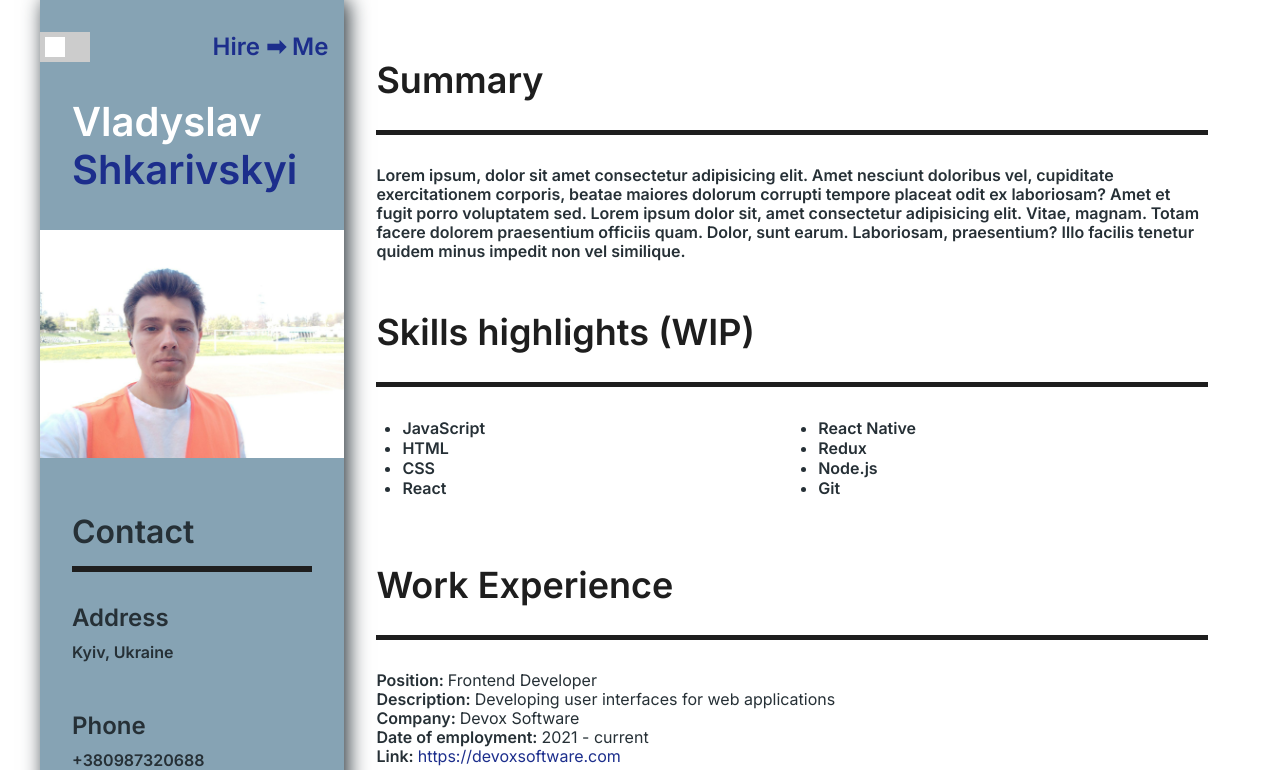
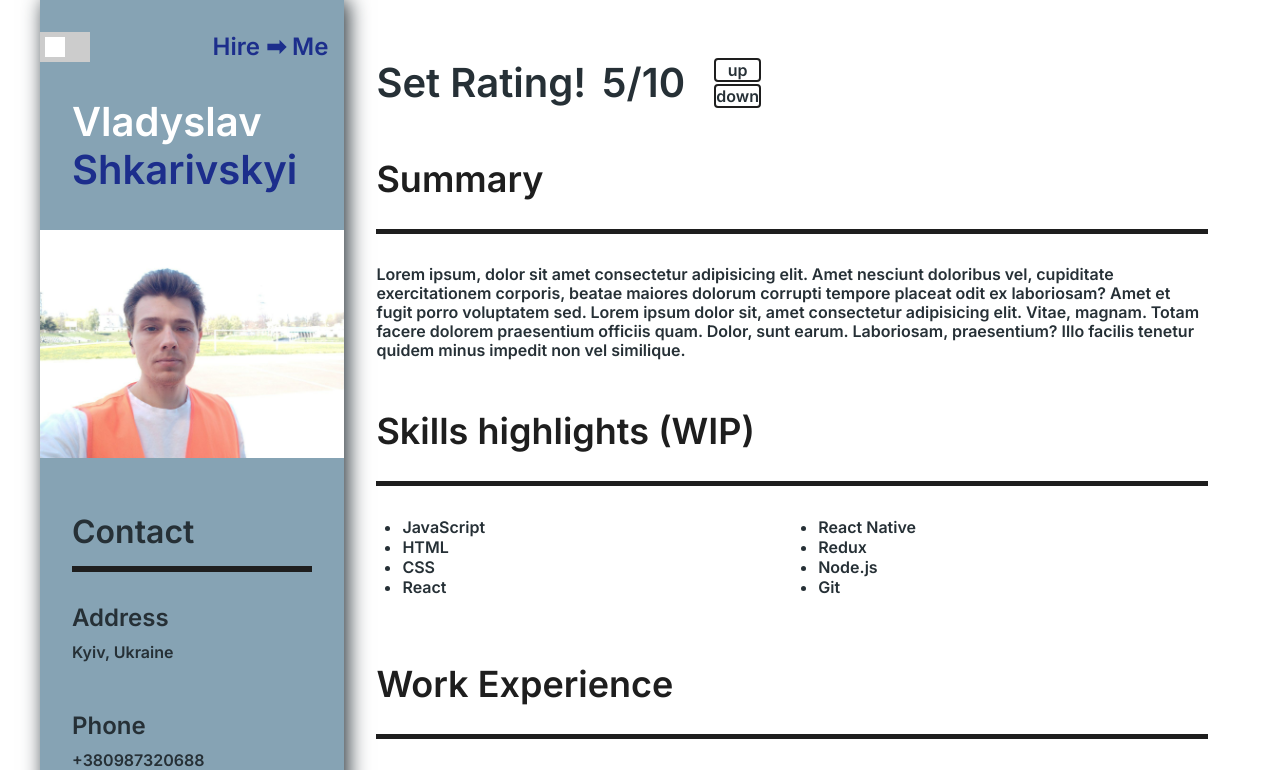
Before and after one commit to KausVlad/try-React, a React (Vite) app: page / in a window 1280 px wide. Shown: the top 770 px of the page. Built offline with nearby package versions, Linux system fonts and the light colour scheme.

Commit message:
add Counter or rating

```diff
--- a/src/App.jsx
+++ b/src/App.jsx
@@ -6,6 +6,7 @@ import TopName from './components/TopName';
 import Experience from './components/Experience';
 import { About } from './components/About';
 import Repo from './components/Repo';
+import Rating from './components/Rating';
 
 function App() {
   return (
@@ -18,6 +19,7 @@ function App() {
             <Contact />
           </div>
           <div className="content">
+            <Rating />
             <About />
             <Experience />
             <Repo />
--- a/src/components/About.jsx
+++ b/src/components/About.jsx
@@ -1,9 +1,7 @@
 export function About() {
   return (
     <>
-      <h2 id="KeyA" className="margin-top-58px">
-        Summary
-      </h2>
+      <h2 id="KeyA">Summary</h2>
       <p>
         Lorem ipsum, dolor sit amet consectetur adipisicing elit. Amet nesciunt
         doloribus vel, cupiditate exercitationem corporis, beatae maiores
--- /dev/null
+++ b/src/components/Rating.jsx
@@ -0,0 +1,32 @@
+import { useState } from 'react';
+
+export default function Rating() {
+  //Counter
+  const [rating, setRating] = useState(5);
+
+  const addRating = () => {
+    if (rating < 10) {
+      setRating((prevRating) => prevRating + 1);
+    }
+  };
+
+  const decreaseRating = () => {
+    if (rating > 1) {
+      setRating((prevRating) => prevRating - 1);
+    }
+  };
+  return (
+    <>
+      <div className="rating margin-top-58px">
+        <p>
+          Set Rating!
+          <div className="rating-value">{rating}/10</div>
+          <div className="button-rating">
+            <button onClick={addRating}>up</button>
+            <button onClick={decreaseRating}>down</button>
+          </div>
+        </p>
+      </div>
+    </>
+  );
+}
--- a/src/styles/style.css
+++ b/src/styles/style.css
@@ -264,6 +264,33 @@ p {
   margin-bottom: 49px;
 }
 
+.rating p {
+  display: flex;
+  font-size: 2.5rem;
+  line-height: normal;
+  gap: 1rem;
+}
+.rating .rating-value {
+  width: 6rem;
+}
+.rating .button-rating {
+  display: flex;
+  flex-direction: column;
+  gap: 0.1rem;
+  justify-content: space-between;
+}
+.rating button {
+  font-size: 1rem;
+  text-align: center;
+  border: 2px solid var(--color-secondary);
+  border-radius: 4px;
+  padding: 0.01rem;
+}
+.rating button:active {
+  background-color: var(--color-secondary);
+  color: var(--color-name);
+}
+
 .experience p {
   margin-bottom: 0px;
 }
--- a/src/styles/style.scss
+++ b/src/styles/style.scss
@@ -211,6 +211,36 @@ p {
   line-height: 19px;
   margin-bottom: 49px;
 }
+
+.rating {
+  p {
+    display: flex;
+    font-size: 2.5rem;
+    line-height: normal;
+    gap: 1rem;
+  }
+  .rating-value {
+    width: 6rem;
+  }
+  .button-rating {
+    display: flex;
+    flex-direction: column;
+    gap: 0.1rem;
+    justify-content: space-between;
+  }
+  button {
+    font-size: 1rem;
+    text-align: center;
+    border: 2px solid var(--color-secondary);
+    border-radius: 4px;
+    padding: 0.01rem;
+    &:active {
+      background-color: var(--color-secondary);
+      color: var(--color-name);
+    }
+  }
+}
+
 .experience {
   p {
     margin-bottom: 0px;
```
Also changed, not shown: 1 other file (tests, documents, lock files or other folders).
